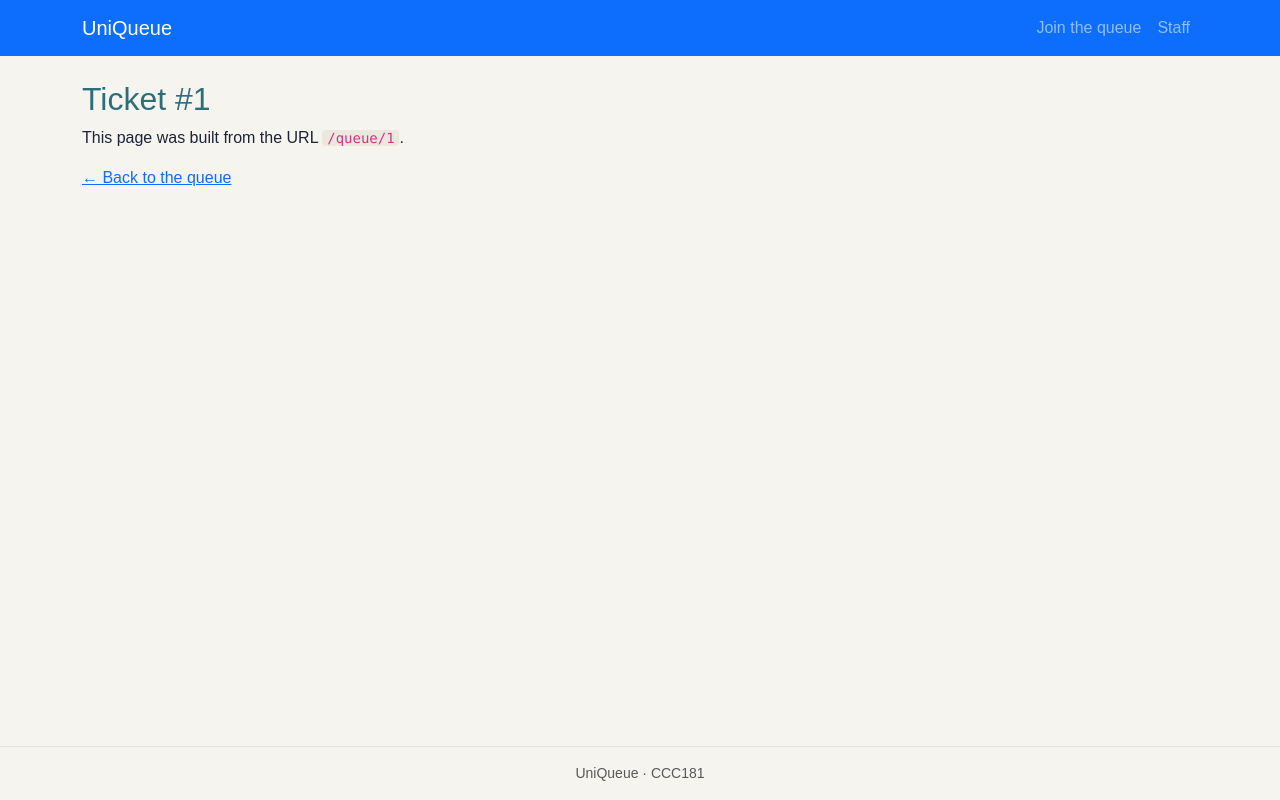
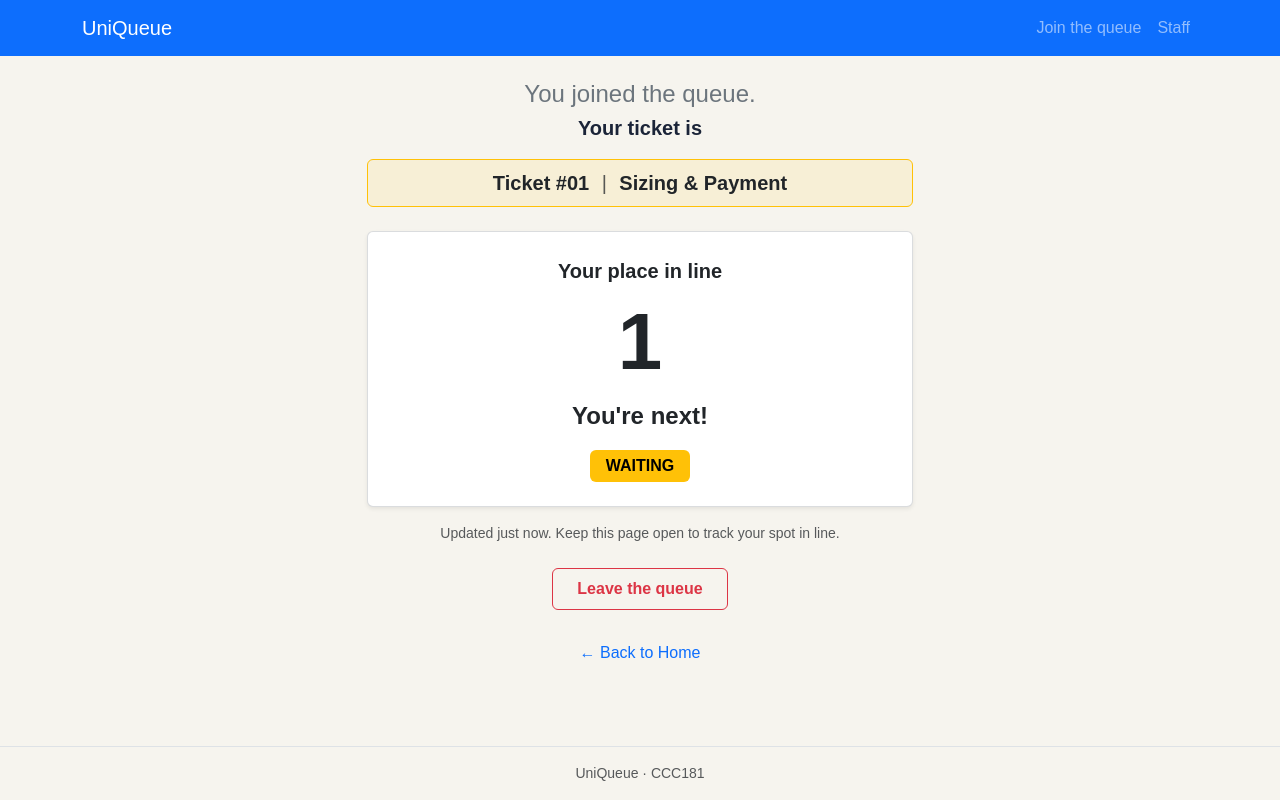
Before and after one commit to aub-zami/CCC181, a Flask app: page /queue/1 in a window 1280 px wide. Run offline with Flask 3, Linux system fonts and the light colour scheme.

Commit message:
Add my place page (#1)

```diff
--- a/app.py
+++ b/app.py
@@ -43,10 +43,29 @@ def index():
     return render_template("index.html")
 
 
-@app.route("/queue/<int:ticket_id>")
+@app.get("/queue/<int:ticket_id>")
 def ticket(ticket_id):
-    # <int:ticket_id> only matches numbers, so /queue/abc returns 404.
-    return render_template("ticket.html", ticket_id=ticket_id)
+    t = next((t for t in TICKETS if t["number"] == ticket_id), None)
+    if t is None:
+        abort(404)
+
+    ahead = [x for x in TICKETS
+             if x["service_id"] == t["service_id"]
+             and x["status"] == "waiting"
+             and x["number"] < t["number"]]
+
+    service = next(s for s in SERVICES if s["id"] == t["service_id"])
+    position = len(ahead) + 1
+
+    return render_template("ticket.html", ticket=t, service=service, ahead=len(ahead), position=position)
+
+@app.post("/queue/<int:ticket_id>/leave")
+def leave_queue(ticket_id):
+    t = next((t for t in TICKETS if t["number"] == ticket_id), None)
+    if t:
+        t["status"] = "no-show"
+        flash("You have left the queue.", "info")
+    return redirect(url_for("index"))
 
 
 @app.route("/hello")
--- a/templates/ticket.html
+++ b/templates/ticket.html
@@ -1,9 +1,70 @@
 {% extends "base.html" %}
 
-{% block title %}Ticket #{{ ticket_id }} · UniQueue{% endblock %}
+{% block title %}Ticket #{{ ticket.number }} · UniQueue{% endblock %}
 
 {% block content %}
-  <h2>Ticket #{{ ticket_id }}</h2>
-  <p>This page was built from the URL <code>/queue/{{ ticket_id }}</code>.</p>
-  <p><a href="{{ url_for('index') }}">&larr; Back to the queue</a></p>
+<div class="row justify-content-center">
+  <div class="col-12 col-md-8 col-lg-6 text-center">
+
+    <!-- Wireframe Top Heading -->
+    <h1 class="h4 fw-normal text-secondary mb-1">You joined the queue.</h1>
+    <p class="fs-5 fw-bold mb-3">Your ticket is</p>
+
+    <!-- Wireframe Ticket Banner with Larger Font -->
+    <div class="bg-warning bg-opacity-10 text-dark py-2 px-3 rounded border border-warning mb-4">
+      <span class="fs-5 fw-bold">Ticket #{{ "%02d"|format(ticket.number) }}</span>
+      <span class="text-muted fs-5 mx-2">|</span>
+      <span class="fs-5 fw-semibold">{{ service.name }}</span>
+    </div>
+
+    <!-- Main Card -->
+    <div class="card shadow-sm p-4 mb-3 border border-secondary border-opacity-25">
+      <div id="live-status" aria-live="polite">
+
+        <p class="fw-bold text-dark fs-5 mb-2">Your place in line</p>
+
+        <!-- Large Position Number -->
+        <h2 class="display-1 fw-bold text-dark my-1">{{ position }}</h2>
+
+        <!-- Bolder & Larger "You're next!" / Position Sentence -->
+        <p class="fs-4 fw-bold text-dark my-2">
+          {% if ahead == 0 %}
+            You're next!
+          {% elif ahead == 1 %}
+            1 person ahead of you
+          {% else %}
+            {{ ahead }} people ahead of you
+          {% endif %}
+        </p>
+
+        <!-- Clean Badge without "Status: " -->
+        <div class="mt-3">
+          {% if ticket.status == 'waiting' %}
+            <span class="badge text-bg-warning text-uppercase fs-6 px-3 py-2">WAITING</span>
+          {% elif ticket.status == 'called' %}
+            <span class="badge text-bg-success text-uppercase fs-6 px-3 py-2">CALLED</span>
+          {% elif ticket.status == 'served' %}
+            <span class="badge text-bg-secondary text-uppercase fs-6 px-3 py-2">SERVED</span>
+          {% else %}
+            <span class="badge text-bg-danger text-uppercase fs-6 px-3 py-2">NO-SHOW</span>
+          {% endif %}
+        </div>
+
+      </div>
+    </div>
+
+    <!-- Status Subtext -->
+    <p class="text-muted small mb-4">Updated just now. Keep this page open to track your spot in line.</p>
+
+    <!-- Red Box Leave Button -->
+    <form method="post" action="{{ url_for('leave_queue', ticket_id=ticket.number) }}" onsubmit="return confirm('Are you sure you want to leave the queue?');">
+      <button type="submit" class="btn btn-outline-danger px-4 py-2 fw-semibold">Leave the queue</button>
+    </form>
+
+    <div class="mt-4">
+      <a href="{{ url_for('index') }}" class="btn btn-link text-decoration-none">← Back to Home</a>
+    </div>
+
+  </div>
+</div>
 {% endblock %}
```
Also changed, not shown: 1 other file.
